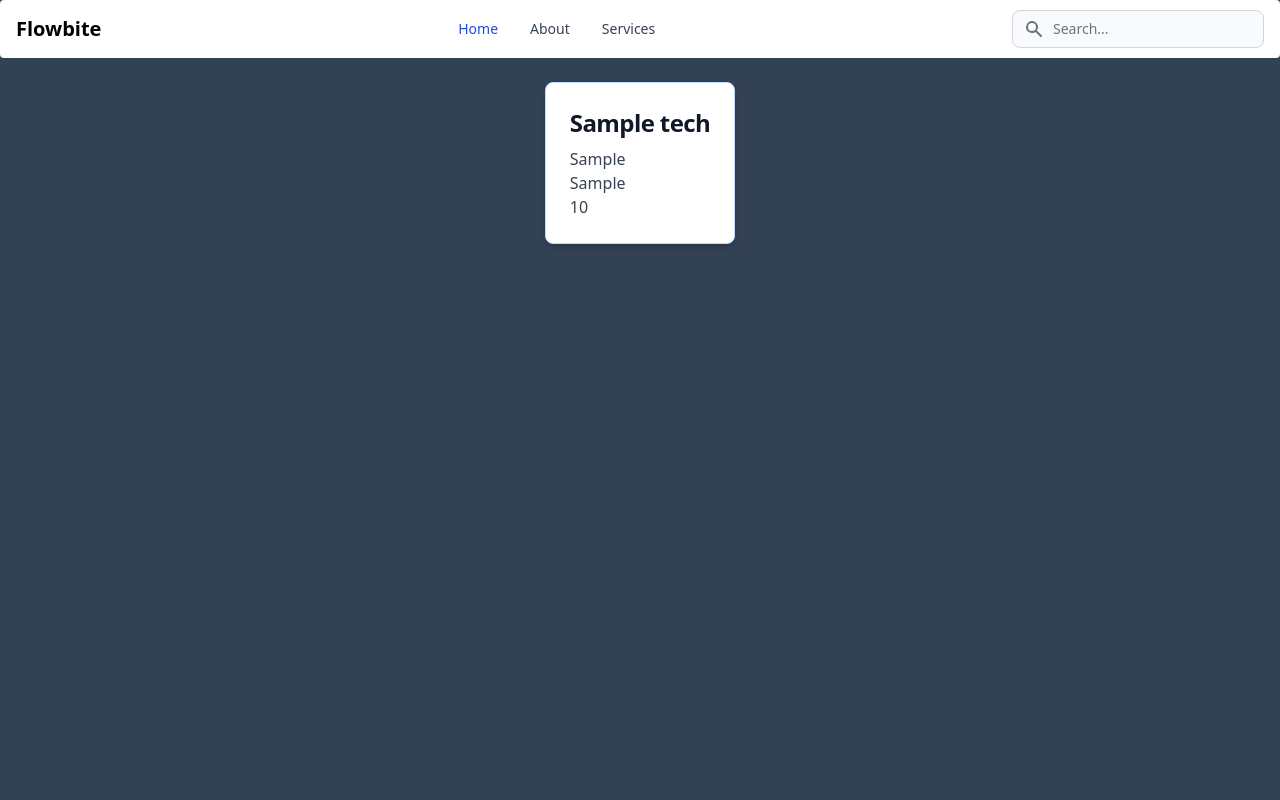
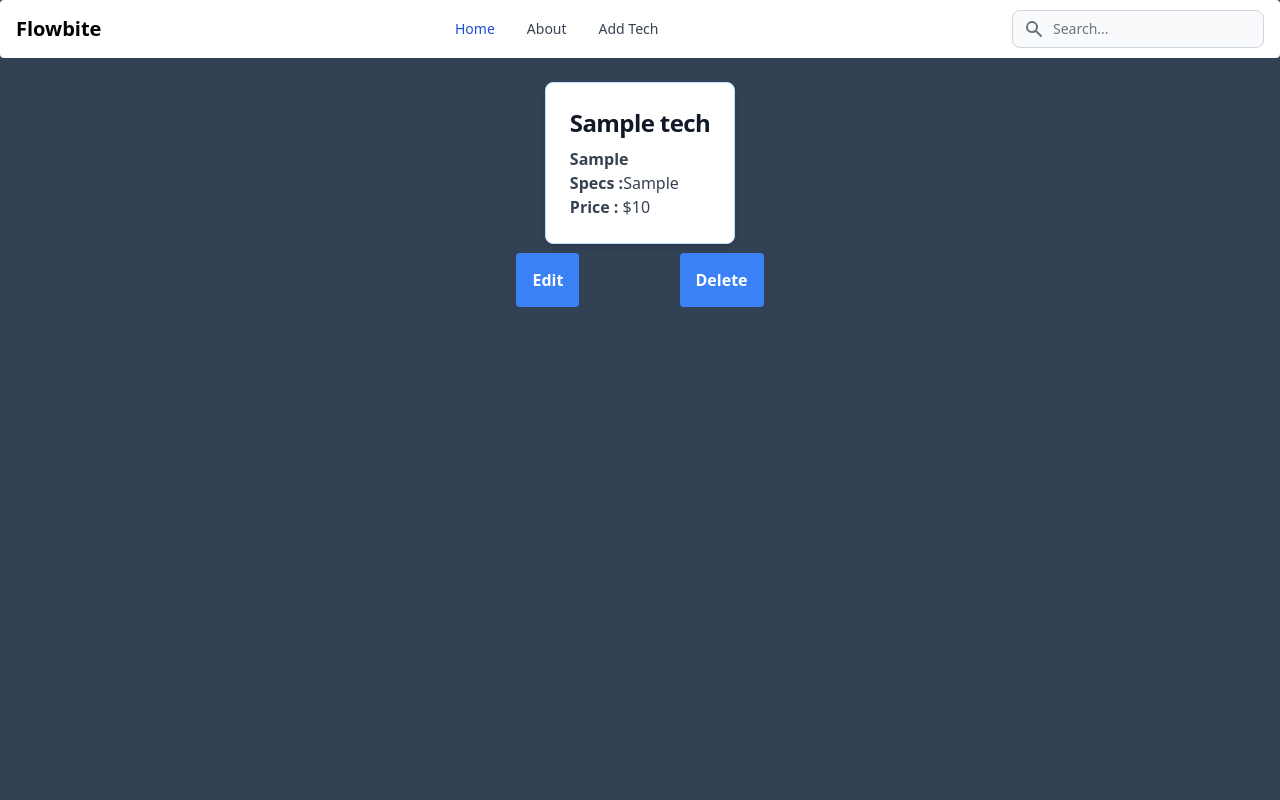
Before and after one commit to Guikin/Techcollector, a Django app: page /tech/1 in a window 1280 px wide. Run offline with Django 4.2, Linux system fonts and the light colour scheme; tables that the repository leaves empty hold one stand-in row (values such as "Sample post"); some libraries are stand-ins or nearby versions.

Commit message:
working delete,update and create

```diff
--- a/techcollector/models.py
+++ b/techcollector/models.py
@@ -1,4 +1,6 @@
+from audioop import reverse
 from django.db import models
+from django.urls import reverse
 
 # Create your models here.
 class Tech(models.Model):
@@ -9,3 +11,6 @@ class Tech(models.Model):
 
     def __str__(self):
         return self.name
+
+    def get_absolute_url(self):
+        return reverse('techdetail',kwargs={'tech_id':self.id})
--- /dev/null
+++ b/techcollector/static/css/style.css
@@ -0,0 +1,12 @@
+label{
+    margin: 20px;
+}
+tr{
+    padding: 24px;
+}
+
+#id_name,#id_type,#id_specs,#id_price {
+    border-radius: 10px;
+    max-width: 25rem;
+    background-color: rgb(55 65 81 / var(--tw-bg-opacity))
+}
--- a/techcollector/templates/base.html
+++ b/techcollector/templates/base.html
@@ -1,13 +1,16 @@
+{% load static %}
 <!DOCTYPE html>
 <html lang="en">
 <head>
     <meta charset="UTF-8">
     <meta http-equiv="X-UA-Compatible" content="IE=edge">
     <meta name="viewport" content="width=device-width, initial-scale=1.0">
+    <link rel="stylesheet" type="text/css" href="{% static 'css/style.css' %}">
     <script src="https://cdn.tailwindcss.com?plugins=forms,typography,aspect-ratio,line-clamp"></script>
+
     <title>TechCollector</title>
 </head>
-<body class="bg-slate-700 h-screen">
+<body class="bg-slate-700 h-screen bckground">
 
     <nav class="bg-white border-gray-200 px-2 sm:px-4 py-2.5 rounded dark:bg-gray-800">
         <div class="container flex flex-wrap justify-between items-center mx-auto">
@@ -45,7 +48,7 @@
         <a href="about" class="block py-2 pr-4 pl-3 text-gray-700 border-b border-gray-100 hover:bg-gray-50 md:hover:bg-transparent md:border-0 md:hover:text-blue-700 md:p-0 md:dark:hover:text-white dark:text-gray-400 dark:hover:bg-gray-700 dark:hover:text-white md:dark:hover:bg-transparent dark:border-gray-700">About</a>
         </li>
         <li>
-        <a href="#" class="block py-2 pr-4 pl-3 text-gray-700 border-b border-gray-100 hover:bg-gray-50 md:hover:bg-transparent md:border-0 md:hover:text-blue-700 md:p-0 dark:text-gray-400 md:dark:hover:text-white dark:hover:bg-gray-700 dark:hover:text-white md:dark:hover:bg-transparent dark:border-gray-700">Services</a>
+        <a href="{% url 'tech_create' %}" class="block py-2 pr-4 pl-3 text-gray-700 border-b border-gray-100 hover:bg-gray-50 md:hover:bg-transparent md:border-0 md:hover:text-blue-700 md:p-0 dark:text-gray-400 md:dark:hover:text-white dark:hover:bg-gray-700 dark:hover:text-white md:dark:hover:bg-transparent dark:border-gray-700">Add Tech</a>
         </li>
         </ul>
         </div>
--- a/techcollector/templates/techdetail.html
+++ b/techcollector/templates/techdetail.html
@@ -5,10 +5,16 @@
 
 <div class="block p-6 m-6 max-w-sm bg-white rounded-lg border border-blue-200 shadow-md hover:bg-gray-100 dark:bg-gray-800 dark:border-gray-700 dark:hover:bg-gray-700">
     <h5 class="mb-2 text-2xl font-bold tracking-tight text-gray-900 dark:text-white">{{ tech.name }}</h5>
-    <p class="font-normal text-gray-700 dark:text-gray-400">{{ tech.type }}</p>
-    <p class="font-normal text-gray-700 dark:text-gray-400">{{ tech.specs }}</p>
-    <p class="font-normal text-gray-700 dark:text-gray-400">{{ tech.price }}</p>
+    <p class="font-normal text-gray-700 dark:text-gray-400"><span class="font-bold">{{tech.type}}</span> </p>
+    <p class="font-normal text-gray-700 dark:text-gray-400">
+        <span class="font-bold">Specs :</span>{{ tech.specs }}</p>
+    <p class="font-normal text-gray-700 dark:text-gray-400">
+        <span class="font-bold">Price :</span>  ${{ tech.price }}</p>
 </div>
+<div class="">
+    <a  class="bg-blue-500 hover:bg-blue-700 text-white font-bold p-4 m-12 rounded focus:outline-none focus:shadow-outline"href="{% url 'tech_update' tech.id %}">Edit</a>
+    <a class="bg-blue-500 hover:bg-blue-700 text-white font-bold p-4 m-12 rounded focus:outline-none focus:shadow-outline" href="{% url 'tech_delete' tech.id %}">Delete</a>
+  </div>
 
 </div>
 {% endblock %}
--- a/techcollector/urls.py
+++ b/techcollector/urls.py
@@ -3,5 +3,9 @@ from . import views
 
 urlpatterns = [
     path('',views.home, name='home'),
-    path('tech/<int:tech_id>',views.techdetail, name='tech')
+    path('tech/<int:tech_id>',views.techdetail, name='techdetail'),
+    path('tech/create',views.TechCreate.as_view(),name='tech_create'),
+    path('tech/<int:pk>/update',views.TechUpdate.as_view(),name='tech_update'),
+    path('tech/<int:pk>/delete',views.TechDelete.as_view(),name='tech_delete'),
+
 ]
--- a/techcollector/views.py
+++ b/techcollector/views.py
@@ -1,6 +1,7 @@
 from django.shortcuts import render
 from django.http import HttpResponse
 from .models import Tech
+from django.views.generic import CreateView,DeleteView,UpdateView
 
 
 # Create your views here.
@@ -11,3 +12,17 @@ def home(request):
 def techdetail(request,tech_id):
     tech = Tech.objects.get(id=tech_id)
     return render(request,'techdetail.html',{'tech':tech})
+
+class TechCreate(CreateView):
+       model = Tech
+       fields = '__all__'
+
+
+class TechUpdate(UpdateView):
+    model= Tech
+    fields = ['type','specs','price']
+
+
+class TechDelete(DeleteView):
+    model= Tech
+    success_url ='/'
```
Also changed, not shown: techcollector/templates/home.html (+4 -3 lines), techcollector/templates/techcollector/tech_confirm_delete.html (added, +15 -0 lines), techcollector/templates/techcollector/tech_form.html (added, +22 -0 lines).
